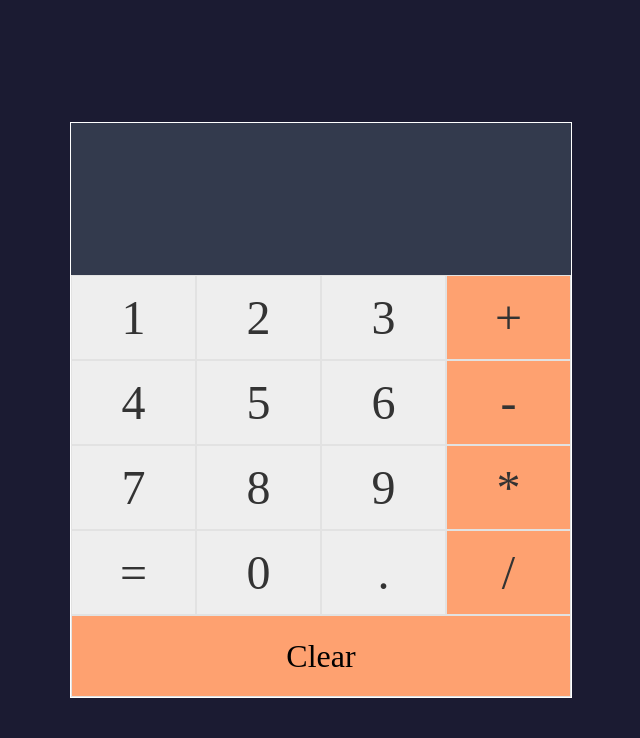
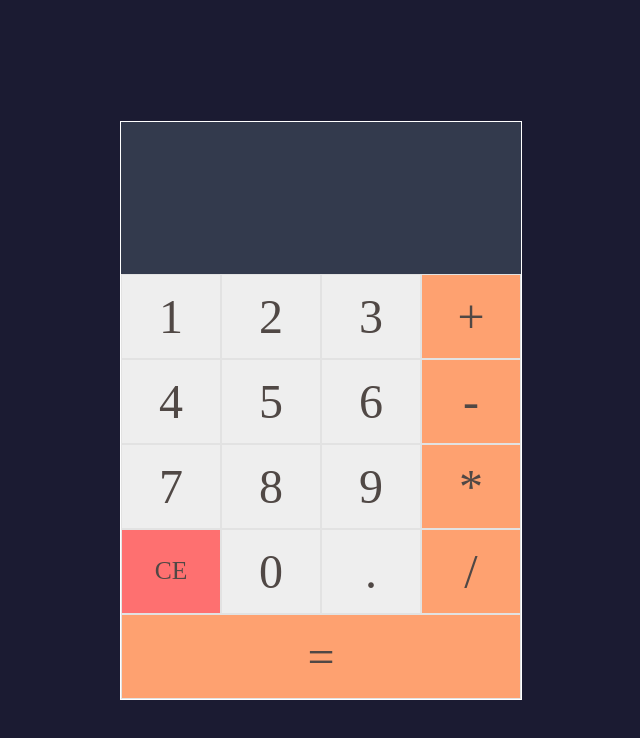
Before and after one commit to valentinoarballo/FreeCodeCampCalculator, a React (Create React App) app: page / in a window 1280 px wide. Shown: the top 738 px of the page, without its empty margins (319-959 px from the left). Built offline with nearby package versions, Linux system fonts and the light colour scheme.

Commit message:
un espectaculo

```diff
--- a/package.json
+++ b/package.json
@@ -6,9 +6,11 @@
     "@testing-library/jest-dom": "^5.17.0",
     "@testing-library/react": "^13.4.0",
     "@testing-library/user-event": "^13.5.0",
+    "mathjs": "^11.10.0",
     "react": "^18.2.0",
     "react-dom": "^18.2.0",
     "react-scripts": "5.0.1",
+    "react-toastify": "^9.1.3",
     "web-vitals": "^2.1.4"
   },
   "scripts": {
--- a/src/App.css
+++ b/src/App.css
@@ -10,7 +10,8 @@
 }
 
 .contenedor-calculadora {
-  width: 500px;
+  min-width: 400px;
+  width: auto;
   height: auto;
   padding: 0px;
   background-color: #99c9ff;
--- a/src/App.js
+++ b/src/App.js
@@ -2,39 +2,77 @@ import './App.css';
 import Boton from './components/boton';
 import BotonClear from './components/botonClear';
 import Pantalla from './components/pantalla';
+import { useState } from 'react';
+import {evaluate} from 'mathjs'
+import { ToastContainer, toast } from 'react-toastify';
 
 function App() {
+
+  const mensaje = () => {
+    toast.success('Soy un toast', {
+      position: "top-right",
+      autoClose: 5000,
+      hideProgressBar: false,
+      closeOnClick: true,
+      pauseOnHover: true,
+      draggable: true,
+      progress: undefined,
+      theme: "dark",
+      });
+  }
+
+  const [input, setInput] = useState('');
+
+  const agregarInput = val => {
+    setInput(input + val);
+  };
+
+  const calcularResultado = () => {
+    if (input){
+      try {
+        setInput(evaluate(input));
+      }
+      catch(err) {
+        alert("mete numero che dale")
+      }
+    } else {
+      alert("mete numero che dale")
+    }
+  };
+
   return (
     <div className='App'>
 
       <div className='contenedor-calculadora'>
-        <Pantalla />
+        <Pantalla input={input}/>
         <div className='fila'>
-          <Boton>1</Boton>
-          <Boton>2</Boton>
-          <Boton>3</Boton>
-          <Boton>+</Boton>
+          <Boton manejarClic={agregarInput}>1</Boton>
+          <Boton manejarClic={agregarInput}>2</Boton>
+          <Boton manejarClic={agregarInput}>3</Boton>
+          <Boton manejarClic={agregarInput}>+</Boton>
         </div>
         <div className='fila'>
-          <Boton>4</Boton>
-          <Boton>5</Boton>
-          <Boton>6</Boton>
-          <Boton>-</Boton>
+          <Boton manejarClic={agregarInput}>4</Boton>
+          <Boton manejarClic={agregarInput}>5</Boton>
+          <Boton manejarClic={agregarInput}>6</Boton>
+          <Boton manejarClic={agregarInput}>-</Boton>
         </div>
         <div className='fila'>
-          <Boton>7</Boton>
-          <Boton>8</Boton>
-          <Boton>9</Boton>
-          <Boton>*</Boton>
+          <Boton manejarClic={agregarInput}>7</Boton>
+          <Boton manejarClic={agregarInput}>8</Boton>
+          <Boton manejarClic={agregarInput}>9</Boton>
+          <Boton manejarClic={agregarInput}>*</Boton>
         </div>
         <div className='fila'>
-          <Boton>=</Boton>
-          <Boton>0</Boton>
-          <Boton>.</Boton>
-          <Boton>/</Boton>
+        <BotonClear manejarClear={() => setInput('')}>CE</BotonClear>
+
+          <Boton manejarClic={agregarInput}>0</Boton>
+          <Boton manejarClic={agregarInput}>.</Boton>
+          <Boton manejarClic={agregarInput}>/</Boton>
         </div>
         <div className='fila'>
-          <BotonClear>Clear</BotonClear>
+        <Boton manejarClic={calcularResultado}>=</Boton>
+
         </div>
       </div>
 
--- a/src/components/boton.jsx
+++ b/src/components/boton.jsx
@@ -3,11 +3,13 @@ import '../styles/boton.css'
 
 function Boton (props) {
   const esOperador = valor => {
-    return isNaN(valor) && (valor != '.') && (valor != '=')
+    return isNaN(valor) && (valor != '.')
   };
 
   return(
-    <div className={`boton-contenedor ${esOperador(props.children) ? 'operador' : ''}`.trimEnd()}>
+    <div
+    className={`boton-contenedor ${esOperador(props.children) ? 'operador' : ''}`.trimEnd()}
+    onClick={() => props.manejarClic(props.children)}>
       {props.children}
     </div>
   )
--- a/src/components/botonClear.jsx
+++ b/src/components/botonClear.jsx
@@ -3,7 +3,9 @@ import '../styles/botonClear.css'
 
 
 const BotonClear = (props) => (
-  <div className='boton-clear'>
+  <div
+  className='boton-clear'
+  onClick={props.manejarClear}>
     {props.children}
   </div>
 );
--- a/src/styles/boton.css
+++ b/src/styles/boton.css
@@ -8,7 +8,7 @@
   font-family: 'Times New Roman', sans-serif;
   font-size: 48px;
   background-color: #eeeeee;
-  color: rgb(51, 51, 51);
+  color: #504845;
   border: 1PX solid #e2e2e2;
   cursor: pointer;
   user-select: none;
@@ -16,6 +16,8 @@
 
 .boton-contenedor:hover {
   background-color: #ffffff;
+  color: black;
+  transform: scale(1.03);
 }
 
 .operador {
@@ -24,4 +26,6 @@
 
 .operador:hover {
   background-color: #fdba96;
+  color: black;
+  transform: scale(1.03);
 }
--- a/src/styles/botonClear.css
+++ b/src/styles/botonClear.css
@@ -1,16 +1,19 @@
 .boton-clear {
-  height: 80px;
-  font-size: 2em;
+  height: 83px;
+  font-size: 1.6em;
   font-family: 'Times New Roman', sans-serif;
   display: flex;
   flex: 1;
   justify-content: center;
   align-items: center;
-  background-color: #fea170;
+  background-color: #fe7070;
   cursor: pointer;
   border: 1PX solid #e2e2e2;
+  color: #504845;
 }
 
 .boton-clear:hover {
-  background-color: #fdba96;
+  background-color: #fd8686;
+  color: black;
+  transform: scale(1.03);
 }
```
Also changed, not shown: src/styles/pantalla.css (line endings or trailing spaces), 1 other file (tests, documents, lock files or other folders).
